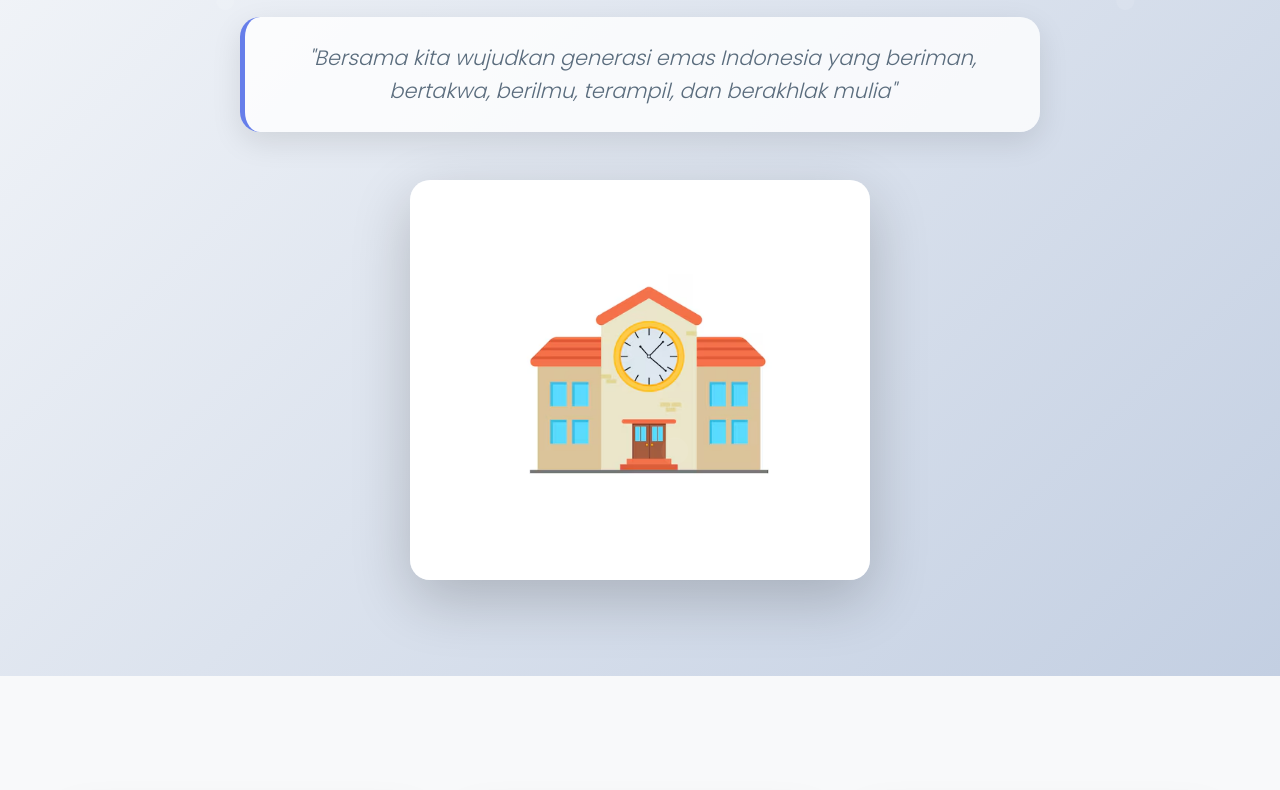
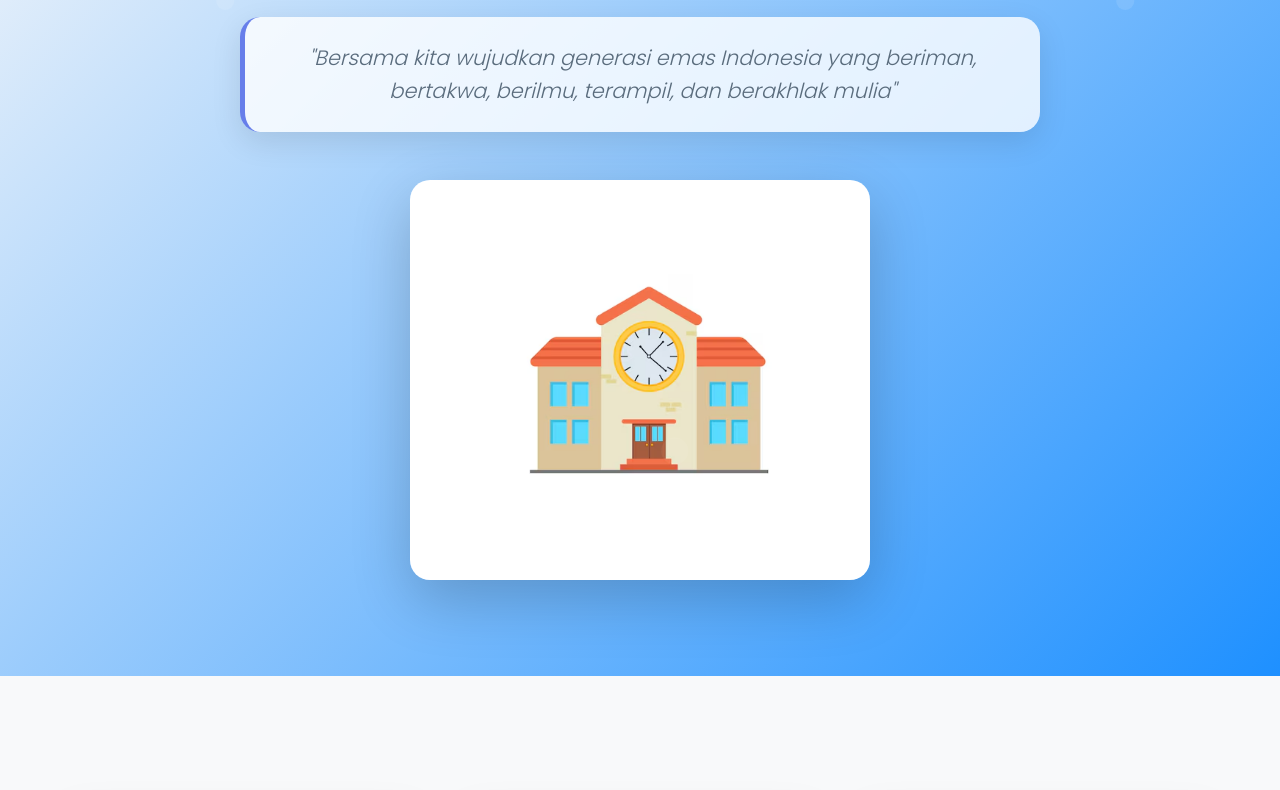
Before and after one commit to SD-Negeri-10-Pelangsian/SD-Negeri-10-Pelangsian.github.io, a plain HTML site: page index.html in a window 1280 px wide. Shown: the part 434-1224 px from the top of the page. Drawn offline with Linux system fonts and the light colour scheme.

Commit message:
Change hero section background color to blue gradient

```diff
--- a/style.css
+++ b/style.css
@@ -76,7 +76,7 @@ body {
 
 /* Hero Section */
 .hero {
-    background: linear-gradient(135deg, #f5f7fa 0%, #c3cfe2 100%);
+    background: linear-gradient(135deg, #f5f7fa 0%, #1e90ff 100%);
     padding: 4rem 0;
     position: relative;
     overflow: hidden;
```
